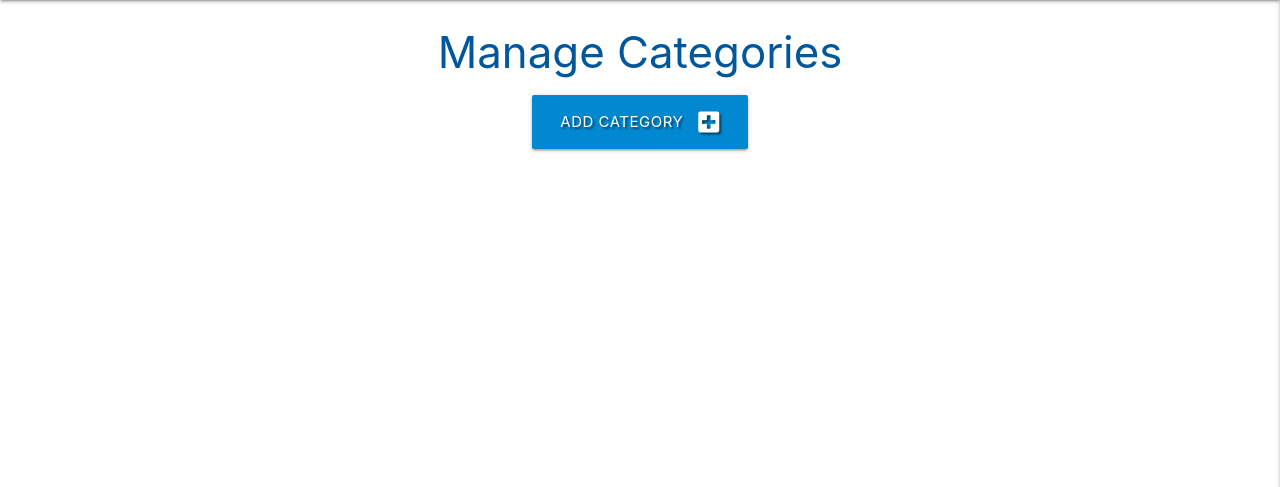
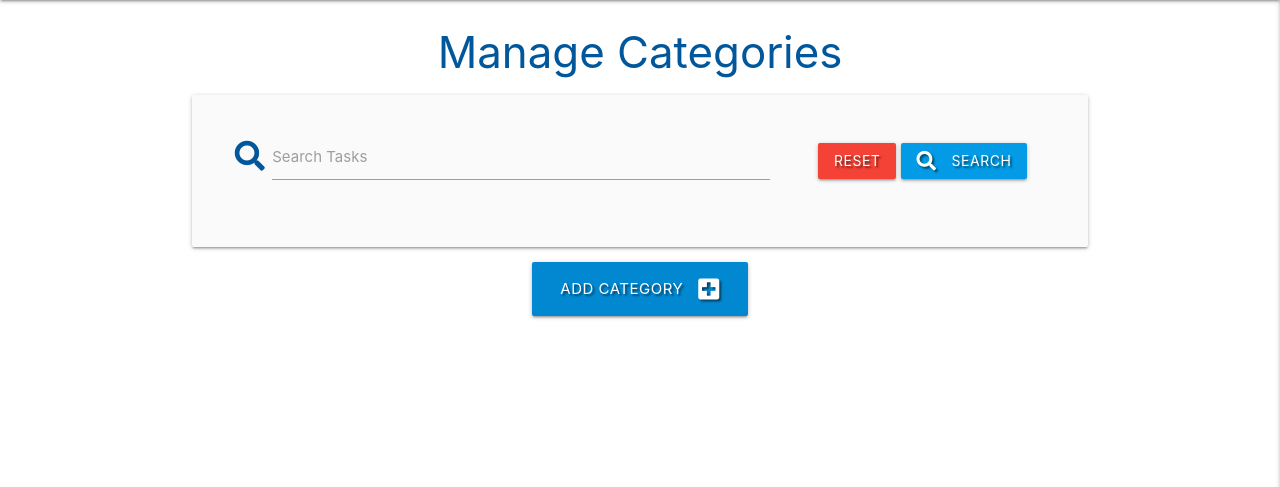
Before and after one commit to kristi0403/TaskManager, a Flask app: page /get_categories in a window 1280 px wide. Shown: the part 64-551 px from the top of the page. Run offline with Flask 2, Linux system fonts and the light colour scheme; data that the repository does not hold is empty; some libraries are stand-ins or nearby versions.

Commit message:
Add search functionality

```diff
--- a/app.py
+++ b/app.py
@@ -22,6 +22,13 @@ mongo = PyMongo(app)
 @app.route("/get_tasks")
 def get_tasks():
     tasks = list(mongo.db.tasks.find())
+    return render_template("tasks.html", tasks=tasks)
+
+
+@app.route("/search", methods=["GET", "POST"])
+def search():
+    query = request.form.get("query")
+    tasks = list(mongo.db.tasks.find({"$text": {"$search": query}}))
     return render_template("tasks.html", tasks=tasks)
 
 
@@ -152,7 +159,7 @@ def get_categories():
     return render_template("categories.html", categories=categories)
 
 
-@app.route("/add/category", methods=["GET", "POST"])
+@app.route("/add_category", methods=["GET", "POST"])
 def add_category():
     if request.method == "POST":
         category = {
@@ -161,6 +168,7 @@ def add_category():
         mongo.db.categories.insert_one(category)
         flash("New Category Added")
         return redirect(url_for("get_categories"))
+
     return render_template("add_category.html")
 
 
@@ -171,7 +179,7 @@ def edit_category(category_id):
             "category_name": request.form.get("category_name")
         }
         mongo.db.categories.update({"_id": ObjectId(category_id)}, submit)
-        flash ("Category successfully Updated")
+        flash("Category Successfully Updated")
         return redirect(url_for("get_categories"))
 
     category = mongo.db.categories.find_one({"_id": ObjectId(category_id)})
--- a/templates/categories.html
+++ b/templates/categories.html
@@ -3,6 +3,23 @@
 
 <h3 class="light-blue-text text-darken-4 center-align">Manage Categories</h3>
 
+<div class="row card-panel grey lighten-5">
+    <form action="{{ url_for('search') }}" method="POST" class="col s12">
+        <div class="row valign-wrapper center-align">
+            <div class="input-field col s12 m8">
+                <i class="fas fa-search prefix light-blue-text text-darken-4"></i>
+                    <input type="text" name="query" id="query" minlength="3" class="validate" required>
+                    <label for="query">Search Tasks</label>
+            </div>
+            <div class="col s12 m4">
+                <a href="{{ url_for('get_tasks') }}" class="btn red text-shadow">Reset</a>
+                <button type="submit" class="light-blue darken-1 btn text-shadow">
+                    <i class="fas fa-search left"></i> Search
+                </button>
+            </div>
+        </div>
+    </form>
+</div>
 <div class="row">
     <div class="col s12 center-align">
         <a href="{{ url_for('add_category') }}" class="btn-large light-blue darken-2 text-shadow">
```
Also changed, not shown: templates/tasks.html (+24 -2 lines).
